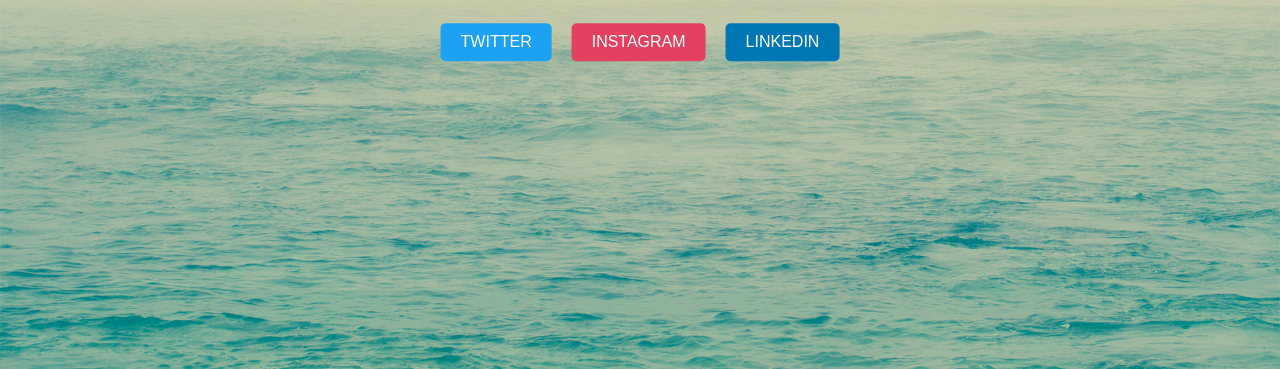
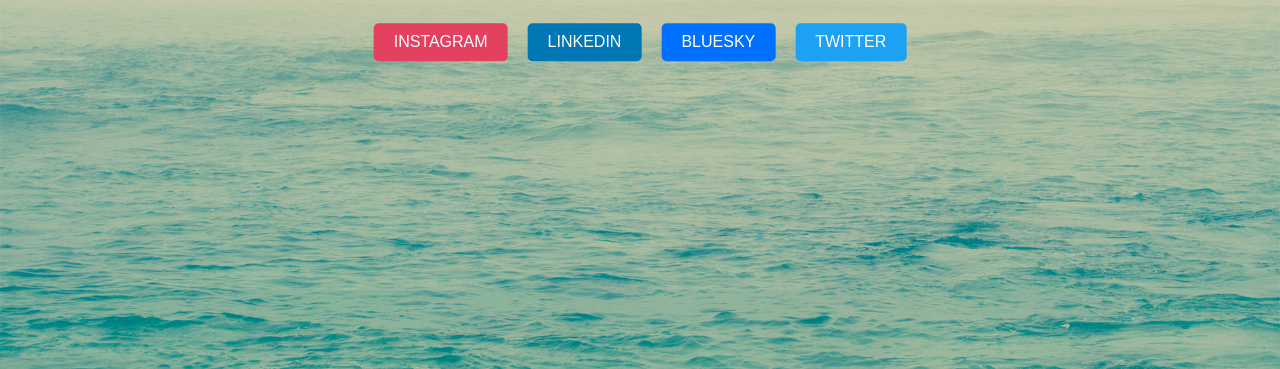
Before and after one commit to yurikim/yurikim.github.io, a plain HTML site: page index.html in a window 1280 px wide. Shown: the part 431-800 px from the top of the page. Drawn offline with Linux system fonts and the light colour scheme.

Commit message:
added bluesky

```diff
--- a/index.html
+++ b/index.html
@@ -16,9 +16,11 @@
             <h1>YURI KIM</h1>
             <div class="social-buttons">
 
-                <a href="https://twitter.com/yurikim" class="button twitter">TWITTER</a>
                 <a href="https://www.instagram.com/yurickim" class="button instagram">INSTAGRAM</a>
 				<a href="https://www.linkedin.com/in/yuri-kim-3167427/" class="button linkedin">LINKEDIN</a>
+				<a href="https://bsky.app/profile/yurikim.bsky.social" class="button bluesky">BLUESKY</a>
+				<a href="https://twitter.com/yurikim" class="button twitter">TWITTER</a>
+
             </div>
         </div>
     </div>
--- a/styles.css
+++ b/styles.css
@@ -67,6 +67,10 @@ h1 {
     background-color: #E4405F;
 }
 
+.bluesky {
+    background-color: #0070ff;
+}
+
 /* Media query for mobile devices */
 @media (max-width: 768px) {
     .social-buttons {
```
